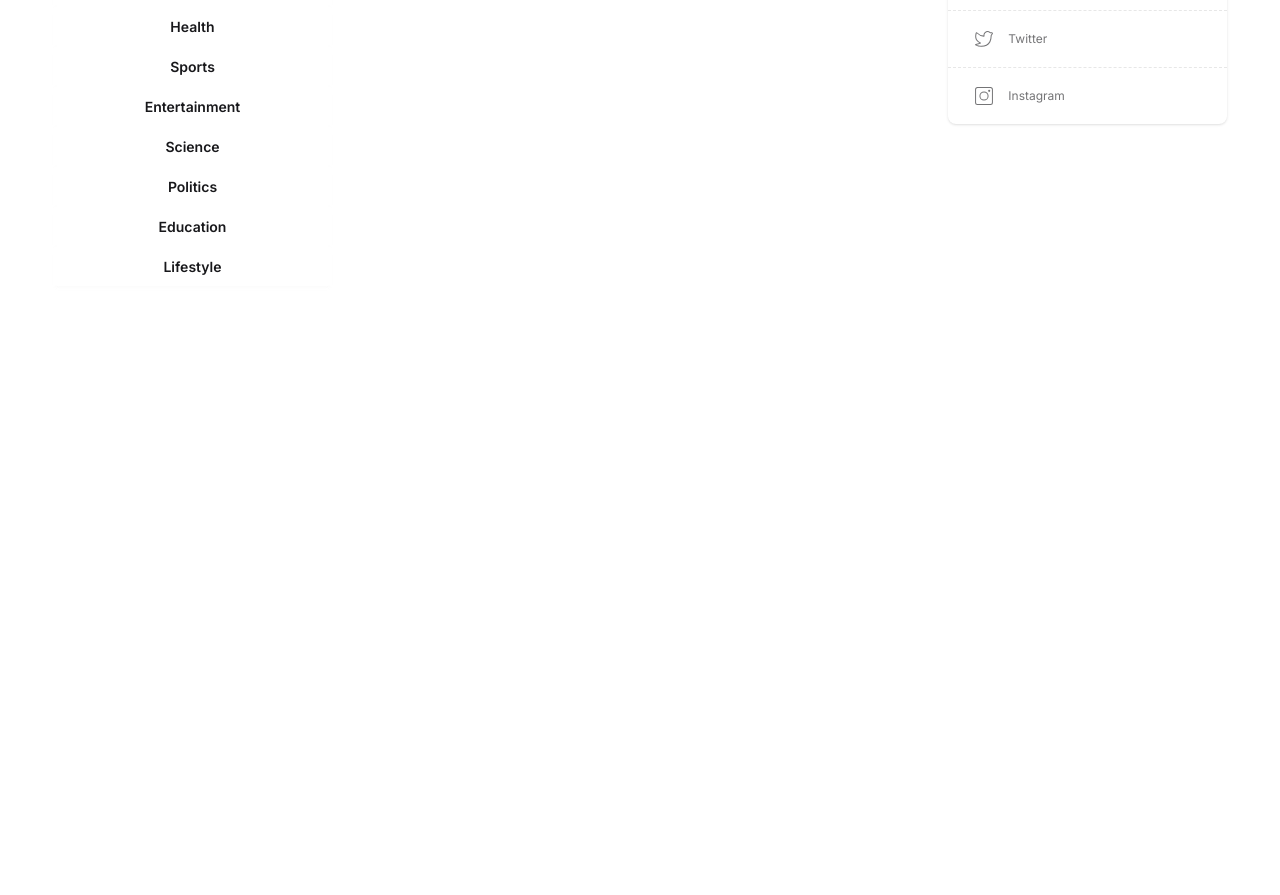
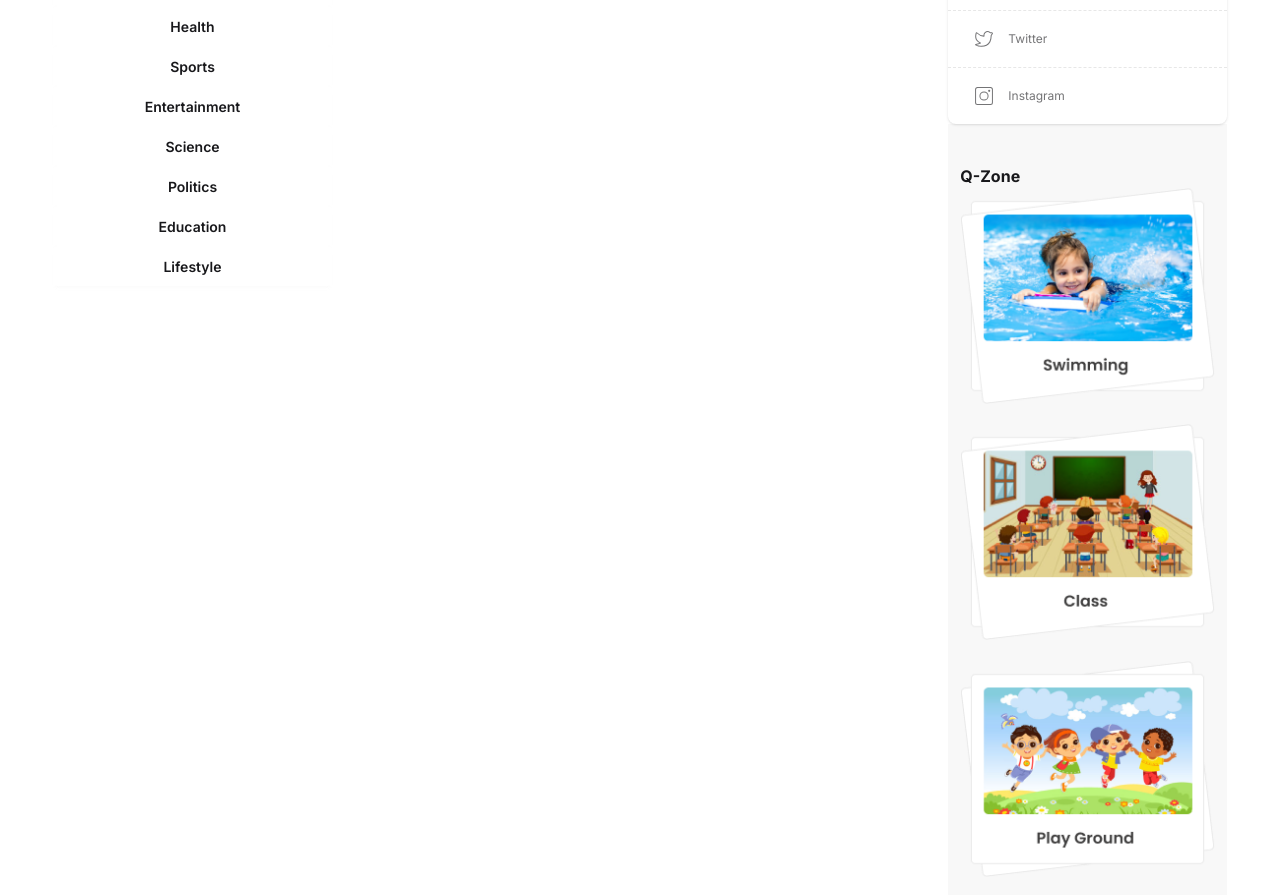
Before and after one commit to antnose/PH-Module-50, a React (Vite) app in the folder news-portal/: page / in a window 1280 px wide. Shown: the part 460-1355 px from the top of the page. Before the commit the page ends 800 px from the top, so only its background shows below. Built offline with nearby package versions, Linux system fonts and the light colour scheme.

Commit message:
Complete right sidebar

```diff
--- /dev/null
+++ b/news-portal/src/components/HomeLayout/Qzone.jsx
@@ -0,0 +1,20 @@
+import swimming from "../../assets/swimming.png";
+import playground from "../../assets/playground.png";
+import classPic from "../../assets/class.png";
+import longImg from "../../assets/bg.png";
+
+const Qzone = () => {
+  return (
+    <div className="bg-base-200 p-3">
+      <h1 className="font-bold mt-7">Q-Zone</h1>
+      <div className="grid gap-y-5">
+        <img className="cursor-pointer" src={swimming} alt="" />
+        <img className="cursor-pointer" src={classPic} alt="" />
+        <img className="cursor-pointer" src={playground} alt="" />
+        <img className="cursor-pointer px-2" src={longImg} alt="" />
+      </div>
+    </div>
+  );
+};
+
+export default Qzone;
--- a/news-portal/src/components/HomeLayout/RightAside.jsx
+++ b/news-portal/src/components/HomeLayout/RightAside.jsx
@@ -1,4 +1,5 @@
 import FindUs from "./FindUs";
+import Qzone from "./Qzone";
 import SocialLogin from "./SocialLogin";
 
 const RightAside = () => {
@@ -6,6 +7,7 @@ const RightAside = () => {
     <div>
       <SocialLogin />
       <FindUs />
+      <Qzone />
     </div>
   );
 };
```
